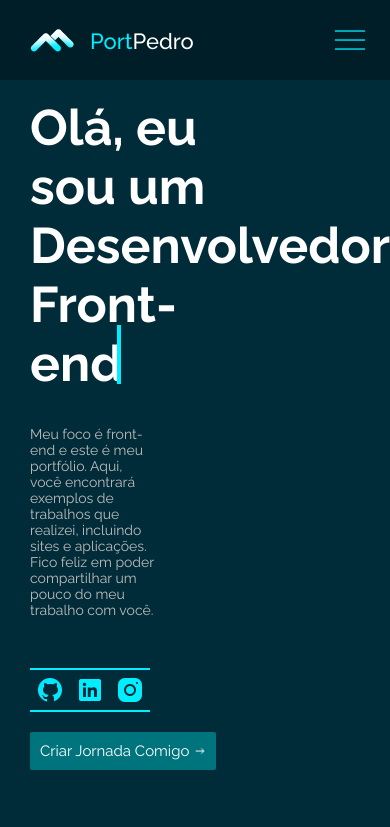
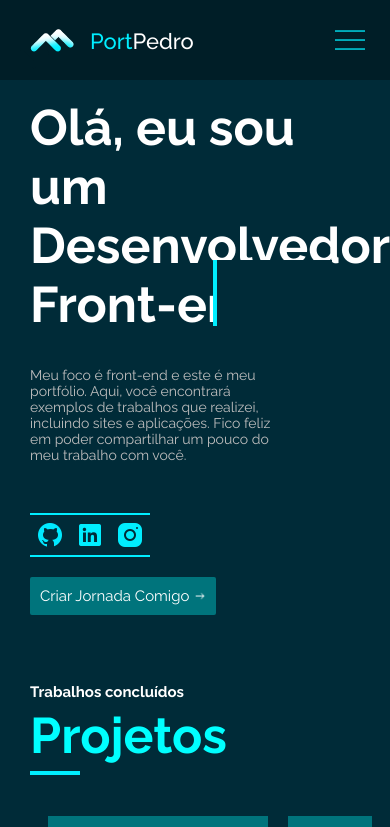
Before and after one commit to PedroPaulo-Git/MyRepository-in-React, a React (Create React App) app: page / in a window 390 px wide. Shown: the top 827 px of the page. Built offline with nearby package versions, Linux system fonts and the light colour scheme.

Commit message:
responsive mobile

```diff
--- a/src/styles/Home.module.css
+++ b/src/styles/Home.module.css
@@ -213,6 +213,56 @@
     }
 
 }
+@media(max-width: 500px) {
+    .h1homeall{
+        width:100%;
+       }
+       .phome{
+        max-width: 80%;
+        color: rgb(190, 190, 190);
+    }
+    .h1homeall::after{
+        height: 28% !important;
+        right: 33% !important;
+
+        animation:
+    hiddenanimation 2s ,
+    typing 6s steps(30),
+    cursor 0.6s step-end infinite alternate;
+    }
+    @keyframes typing{
+        100%{
+            left: 65%;
+            width: 30%;
+
+        }
+        75%{
+
+
+        }
+        65%{
+            left: 0%;
+            width:100%;
+        }
+        50%{
+            left: 100%;
+            width: 10% ;
+
+        }
+        25%{
+
+
+        }
+        0%{
+        width: 100% ;
+        top: 35%;
+        left: 0;
+
+
+
+        }
+    }
+}
 /*@media(max-width: 900px){
     .homeall{
         display: block;
```
